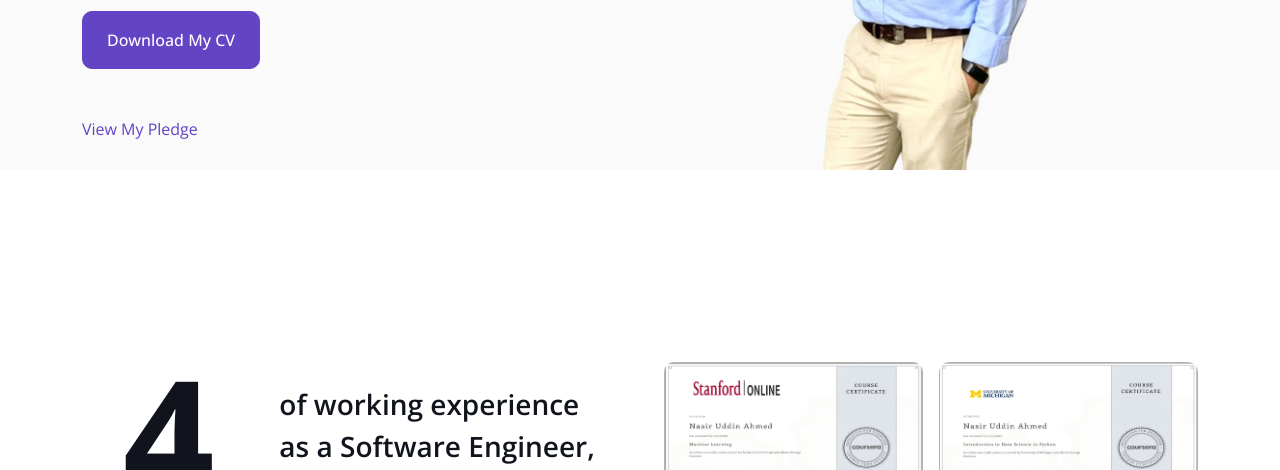
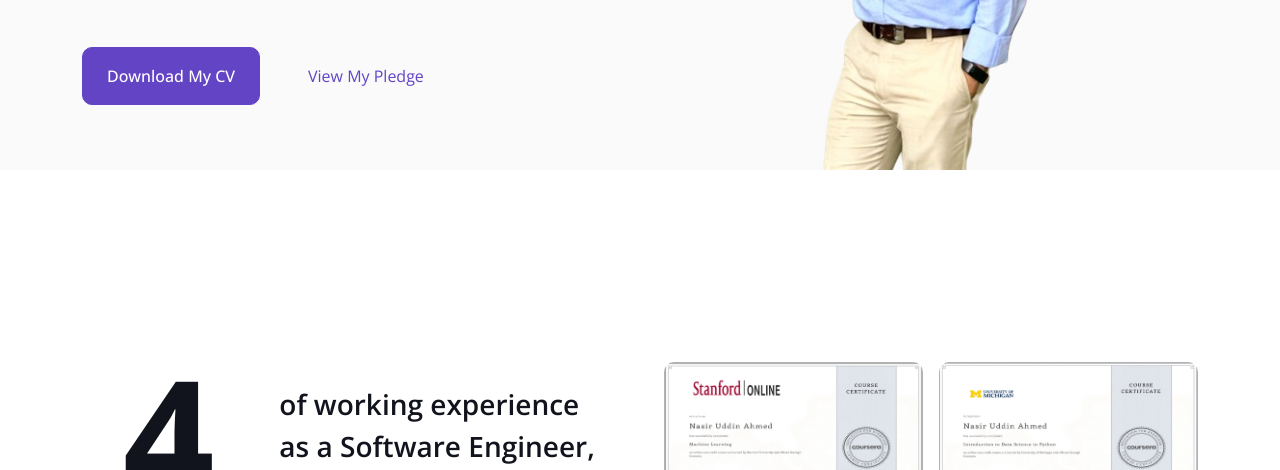
Before and after one commit to Turjo7/PODSP, a plain HTML site: page index.html in a window 1280 px wide. Shown: the part 330-800 px from the top of the page. Drawn offline with nearby package versions, Linux system fonts and the light colour scheme.

Commit message:
Update index.html

```diff
--- a/index.html
+++ b/index.html
@@ -82,14 +82,10 @@
                     <div class="typed-text d-none">Data Scientist, Software Engineer, Using Data to Tell Stories that Matter</div>
                     <div class="d-flex align-items-center pt-5">
                         <a href="https://drive.google.com/file/d/1Bcm1hjaxKXf1ufQJ88zAyPt4rf7fHDm3/view?usp=sharing" class="btn btn-primary py-3 px-4 me-5" target="_blank">Download My CV</a>
-
+                        <a href="https://drive.google.com/file/d/19pHGQK_V30KLxAzINZLi-9f33sXPZ1Z4/view" target="_blank">View My Pledge</a>
 
                     </div>
-			<div class="d-flex align-items-center pt-5">
 
-
-                       <a href="https://drive.google.com/file/d/19pHGQK_V30KLxAzINZLi-9f33sXPZ1Z4/view" target="_blank">View My Pledge</a>
-                    </div>
                 </div>
                 <div class="col-lg-6">
                         <img class="img-fluid" src="img/pra.png" alt="">
```
